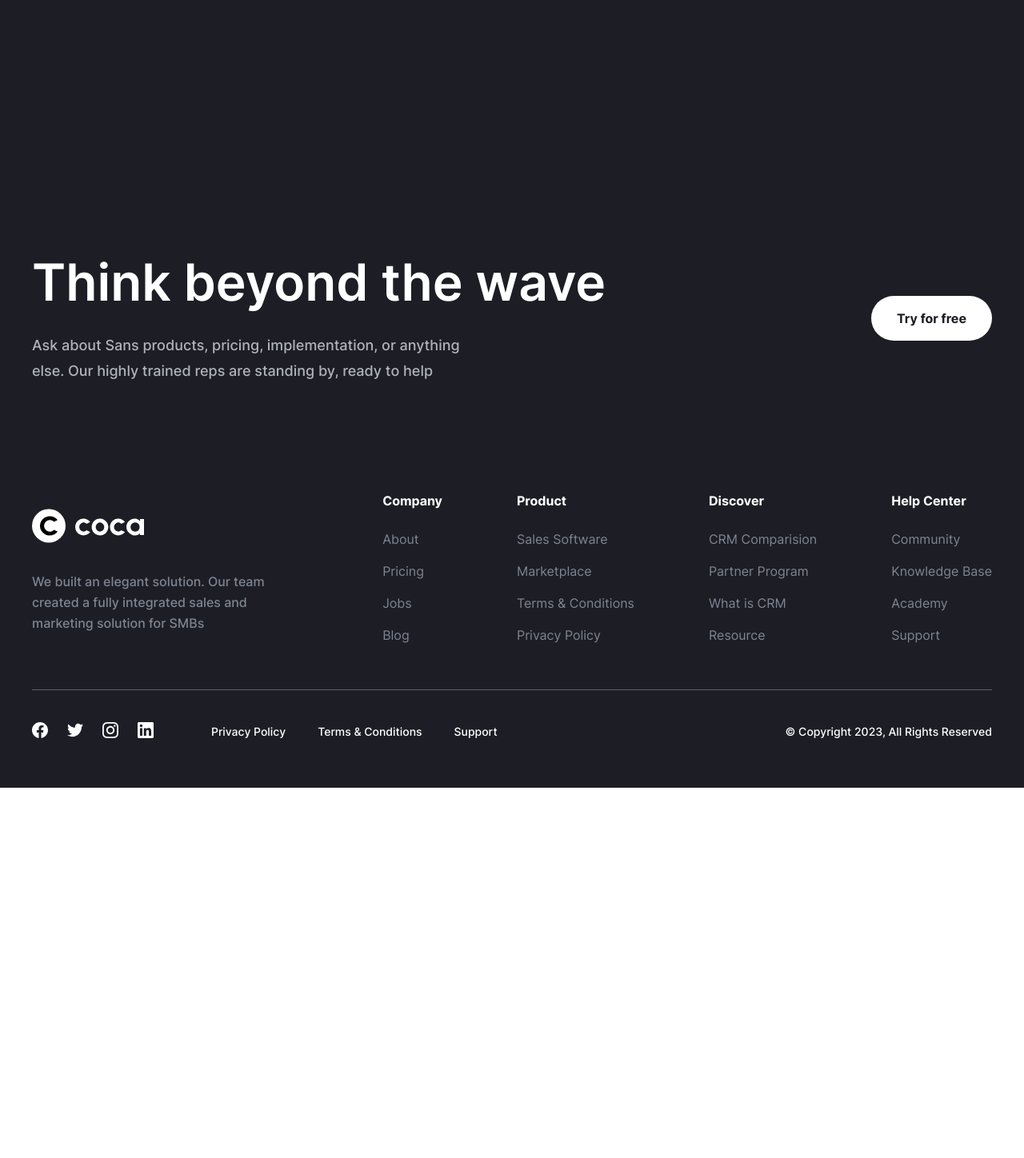
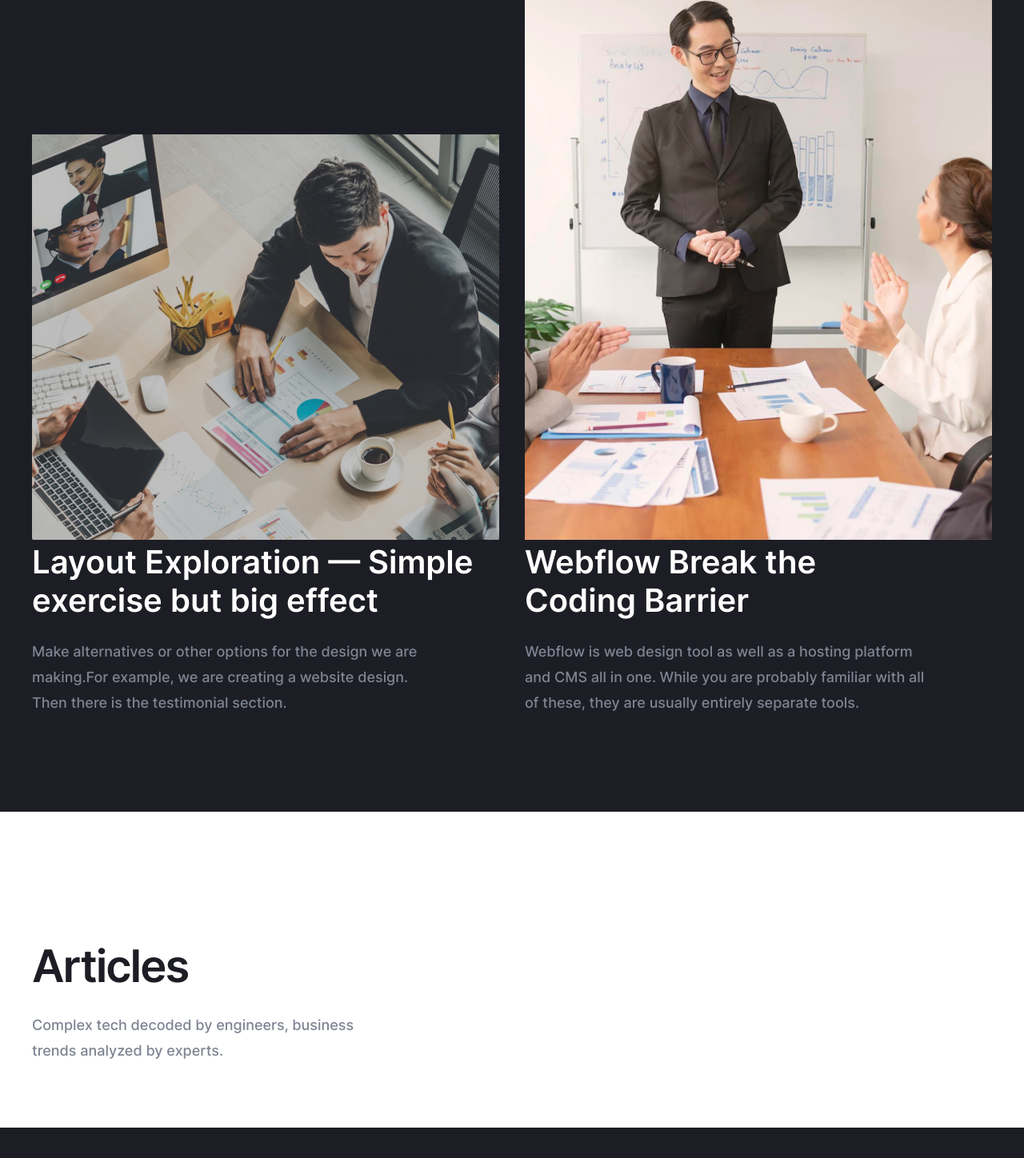
Before and after one commit to TIKI133/homework-coca, a website built with Vite: page src/blog.html in a window 1280 px wide. Shown: the part 2734-4182 px from the top of the page at 80% size. Before the commit the page ends 3719 px from the top, so only its background shows below. Built offline with nearby package versions, Linux system fonts and the light colour scheme.

Commit message:
Created section descr and start section articles

```diff
--- a/src/blog.html
+++ b/src/blog.html
@@ -7,6 +7,7 @@
 
     <load src="./html/components/blog/hero.html" />
     <load src="./html/components/blog/descr.html" />
+    <load src="./html/components/blog/articles.html" />
 
     <load src="./html/components/footer.html" />
 
--- /dev/null
+++ b/src/html/components/blog/articles.html
@@ -0,0 +1,12 @@
+<section class="articles">
+  <div class="container">
+    <div class="articles__head">
+        <div class="articles__head-top">
+            <h2 class="articles__head-title">Articles</h2>
+            <p class="articles__head-subtitle">Complex tech decoded by engineers, business trends analyzed by experts.</p>
+        </div>
+
+
+    </div>
+  </div>
+</section>
--- a/src/html/components/blog/descr.html
+++ b/src/html/components/blog/descr.html
@@ -15,16 +15,37 @@
         </div>
         <div class="descr__content-img">
           <img
-            src="./assets/image/man-conference.jpg"
+            src="./assets/image/people.jpg"
+            alt="A man is sitting at a conference"
+          />
+          <h2 class="descr__img-title">How to ask when </br> doing User Research</h2>
+          <p class="descr__img-subtitle">
+            Bro, the story is that you want to make an application for buying
+            and selling goods on the market. During user research, what do you
+            think you will ask people?
+          </p>
+        </div>
+      </div>
+      <div class="descr__content-bottom">
+        <div class="descr__content-img-up">
+          <img src="./assets/image/man-conference.jpg" alt="table and laptop" />
+          <h2 class="descr__img-title">
+            Layout Exploration — Simple exercise but big effect
+          </h2>
+          <p class="descr__img-subtitle">
+            Make alternatives or other options for the design we are making.For example, we are creating a website design. Then there is the testimonial section.
+          </p>
+        </div>
+        <div class="descr__content-img">
+          <img
+            src="./assets/image/man-meeting.jpg"
             alt="A man is sitting at a conference"
           />
           <h2 class="descr__img-title">
-            How we perform long-running tasks using AWS services
+            Webflow Break the </br> Coding Barrier
           </h2>
           <p class="descr__img-subtitle">
-            Webflow is web design tool as well as a hosting platform and CMS all
-            in one. While you are probably familiar with all of these, they are
-            usually entirely separate tools.
+            Webflow is web design tool as well as a hosting platform and CMS all in one. While you are probably familiar with all of these, they are usually entirely separate tools.
           </p>
         </div>
       </div>
--- a/src/scss/blog.scss
+++ b/src/scss/blog.scss
@@ -6,4 +6,5 @@
 @import './components/header';
 @import './components/blog/hero';
 @import './components/blog/descr';
+@import './components/blog/articles';
 @import './components/footer';
--- /dev/null
+++ b/src/scss/components/blog/articles.scss
@@ -0,0 +1,26 @@
+.articles {
+  padding: 160px 0 0;
+
+  &__head {
+    display: flex;
+    justify-content: space-between;
+
+    &-title {
+      margin-bottom: 24px;
+      font-weight: 600;
+      font-size: 56px;
+      line-height: 120%;
+      letter-spacing: -2px;
+      color: var(--neutral-color-100);
+    }
+
+    &-subtitle {
+      margin-bottom: 80px;
+      max-width: 435px;
+      font-weight: 500;
+      font-size: 18px;
+      line-height: 32px;
+      color: var(--neutral-color-150);
+    }
+  }
+}
--- a/src/scss/components/blog/descr.scss
+++ b/src/scss/components/blog/descr.scss
@@ -1,16 +1,70 @@
 .descr {
   padding: 120px 0;
   background-color: var(--black-bg-color);
+
+  @include tablet {
+    padding: 60px 0;
+  }
+
+  @include small-tablet {
+    padding: 30px 0;
+  }
+
+  @include mobile {
+    padding: 50px 0;
+  }
+
+  @include small-mobile {
+    padding: 30px 0;
+  }
 
   &__content {
     &-top {
       display: flex;
       gap: 32px;
-      margin-bottom: 159px;
+
+      @include mobile {
+        gap: 0;
+        flex-direction: column;
+      }
     }
 
     &-img {
       max-width: 584px;
+
+      &-up {
+        margin-top: 244px;
+
+        @include mobile  {
+          margin: 0;
+        }
+      }
+
+      @include mini-desktop {
+        margin-top: 42px;
+      }
+
+      @include tablet {
+        margin-top: 70px;
+      }
+
+      @include small-tablet {
+        margin-top: 95px;
+      }
+
+      @include mobile {
+        margin: 0;
+      }
+    }
+
+    &-bottom {
+      display: flex;
+      gap: 32px;
+
+      @include mobile {
+        gap: 0;
+        flex-direction: column;
+      }
     }
   }
 
@@ -21,7 +75,20 @@
       font-weight: 600;
       font-size: 40px;
       line-height: 120%;
-      color: var(--neutral-color-10);
+      color: #fff;
+
+      @include tablet {
+        margin-bottom: 14px;
+        font-size: 36px;
+      }
+
+      @include mobile {
+        margin-bottom: 10px;
+      }
+
+      @include small-mobile  {
+        font-size: 32px;
+      }
     }
 
     &-subtitle {
@@ -30,6 +97,16 @@
       font-size: 18px;
       line-height: 32px;
       color: var(--neutral-color-150);
+
+      @include mobile {
+        margin-bottom: 50px;
+        font-size: 16px;
+      }
+
+      @include small-mobile  {
+        font-size: 15px;
+        line-height: 28px;
+      }
     }
   }
 }
--- a/src/scss/components/blog/hero.scss
+++ b/src/scss/components/blog/hero.scss
@@ -172,8 +172,12 @@
     &-img {
       margin-bottom: 16px;
 
+      @include small-tablet {
+        margin-bottom: 10px;
+      }
+
       @include mobile {
-        margin-bottom: 10px;
+        margin-bottom: 8px;
       }
 
       @include small-mobile {
@@ -187,8 +191,12 @@
       margin-bottom: 24px;
       max-width: 515px;
 
+@include small-tablet {
+  margin-bottom: 10px;
+}
+
       @include mobile {
-        margin-bottom: 12px;
+        margin-bottom: 8px;
       }
 
       @include small-mobile {
@@ -230,11 +238,8 @@
       color: var(--neutral-color-100);
 
       @include small-tablet {
+        margin-bottom: 4px;
         font-size: 28px;
-      }
-
-      @include mobile {
-        margin-bottom: 10px;
       }
 
       @include small-mobile {
```
